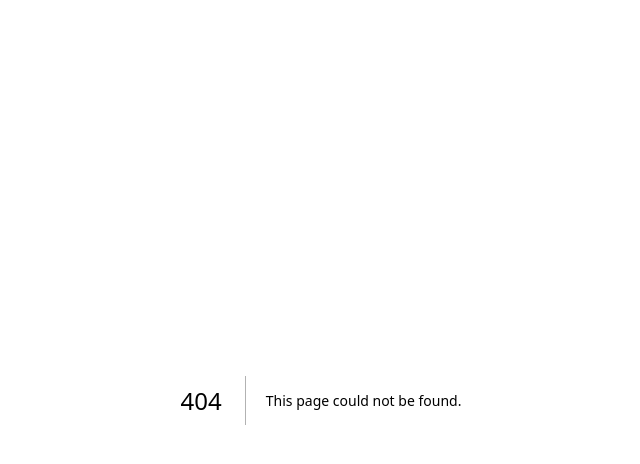
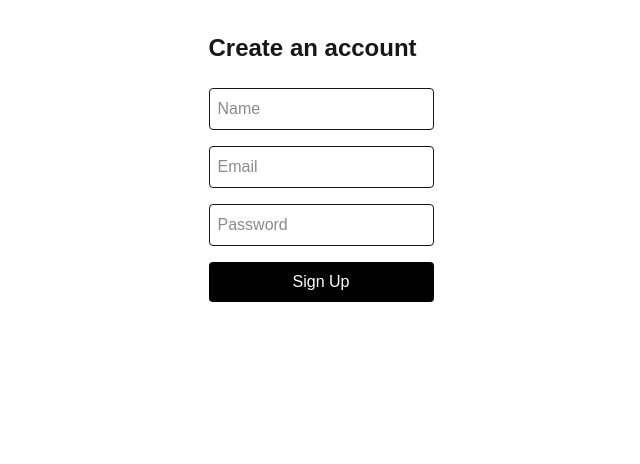
Before and after one commit to sesha-gopalan/ecommerce-app, a Next.js app: page /signup in a window 1280 px wide. Before the commit this address had no page. Shown: the top 464 px of the page, without its empty margins (319-959 px from the left). Built offline with nearby package versions, Linux system fonts and the light colour scheme.

Commit message:
Add authentication (signup, login, NextAuth sessions)

```diff
--- /dev/null
+++ b/app/api/auth/[...nextauth]/route.ts
@@ -0,0 +1,2 @@
+import { handlers } from "@/auth";
+export const { GET, POST } = handlers;
--- /dev/null
+++ b/app/api/signup/route.ts
@@ -0,0 +1,16 @@
+import { NextResponse } from "next/server";
+import bcrypt from "bcryptjs";
+import { prisma } from "@/lib/prisma";
+export async function POST(request: Request) {
+    const { name, email, password } = await request.json();
+    if (!email || !password) {
+        return NextResponse.json( { error: "Email and password are required" }, { status: 400 } );
+    }
+    const existingUser = await prisma.user.findUnique({ where: { email } });
+    if (existingUser) {
+        return NextResponse.json( { error: "An account with this email already exists" }, { status: 400 } );
+    }
+    const hashedPassword = await bcrypt.hash(password, 10);
+    const user = await prisma.user.create({ data: { name, email, password: hashedPassword }, });
+    return NextResponse.json({ id: user.id, email: user.email });
+}
--- a/app/layout.tsx
+++ b/app/layout.tsx
@@ -1,3 +1,5 @@
+import { Providers } from "./providers";
+import { SessionProvider } from "next-auth/react";
 import type { Metadata } from "next";
 import { Geist, Geist_Mono } from "next/font/google";
 import "./globals.css";
@@ -17,13 +19,13 @@ export const metadata: Metadata = {
   description: "Generated by create next app",
 };
 
-export default function RootLayout({ children }: LayoutProps<"/">) {
+export default function RootLayout({children}: LayoutProps<"/">) {
   return (
     <html
       lang="en"
       className={`${geistSans.variable} ${geistMono.variable} h-full antialiased`}
     >
-      <body className="min-h-full flex flex-col">{children}</body>
+      <body className="min-h-full flex flex-col"><Providers>{children}</Providers></body>
     </html>
   );
 }
--- /dev/null
+++ b/app/login/page.tsx
@@ -0,0 +1,30 @@
+"use client";
+import { useState } from "react";
+import { signIn } from "next-auth/react";
+import { useRouter } from "next/navigation";
+export default function LoginPage() {
+    const router = useRouter();
+    const [email, setEmail] = useState("");
+    const [password, setPassword] = useState("");
+    const [error, setError] = useState("");
+    async function handleSubmit(e: React.FormEvent) {
+        e.preventDefault(); setError("");
+        const res = await signIn("credentials", { email, password, redirect: false, });
+        if (res?.error) {
+            setError("Invalid email or password");
+            return;
+        }
+        router.push("/");
+        router.refresh();
+    }
+    return (
+        <main className="p-8 max-w-md mx-auto">
+        <h1 className="text-2xl font-bold mb-6">Log in</h1>
+        <form onSubmit={handleSubmit} className="flex flex-col gap-4">
+            <input type="email" placeholder="Email" value={email} onChange={(e) => setEmail(e.target.value)} className="border rounded p-2" required />
+            <input type="password" placeholder="Password" value={password} onChange={(e) => setPassword(e.target.value)} className="border rounded p-2" required /> {error && <p className="text-red-500 text-sm">{error}</p>}
+            <button type="submit" className="bg-black text-white rounded p-2 hover:bg-gray-800" > Log In </button>
+        </form>
+        </main>
+    );
+}
--- /dev/null
+++ b/app/providers.tsx
@@ -0,0 +1,5 @@
+"use client";
+import { SessionProvider } from "next-auth/react";
+export function Providers({ children }: { children: React.ReactNode }) {
+    return <SessionProvider>{children}</SessionProvider>;
+}
--- /dev/null
+++ b/app/signup/page.tsx
@@ -0,0 +1,31 @@
+"use client";
+import { useState } from "react";
+import { useRouter } from "next/navigation";
+export default function SignupPage() {
+    const router = useRouter();
+    const [name, setName] = useState("");
+    const [email, setEmail] = useState("");
+    const [password, setPassword] = useState("");
+    const [error, setError] = useState("");
+    async function handleSubmit(e: React.FormEvent) {
+        e.preventDefault(); setError("");
+        const res = await fetch("/api/signup", { method: "POST", headers: { "Content-Type": "application/json" }, body: JSON.stringify({ name, email, password }), });
+        if (!res.ok) {
+            const data = await res.json();
+            setError(data.error || "Something went wrong");
+            return;
+        }
+        router.push("/login");
+    }
+    return (
+    <main className="p-8 max-w-md mx-auto">
+    <h1 className="text-2xl font-bold mb-6">Create an account</h1>
+    <form onSubmit={handleSubmit} className="flex flex-col gap-4">
+        <input type="text" placeholder="Name" value={name} onChange={(e) => setName(e.target.value)} className="border rounded p-2" />
+        <input type="email" placeholder="Email" value={email} onChange={(e) => setEmail(e.target.value)} className="border rounded p-2" required />
+        <input type="password" placeholder="Password" value={password} onChange={(e) => setPassword(e.target.value)} className="border rounded p-2" required /> {error && <p className="text-red-500 text-sm">{error}</p>}
+        <button type="submit" className="bg-black text-white rounded p-2 hover:bg-gray-800" > Sign Up </button>
+        </form>
+        </main>
+    );
+}
--- /dev/null
+++ b/auth.ts
@@ -0,0 +1,13 @@
+import NextAuth from "next-auth";
+import Credentials from "next-auth/providers/credentials";
+import bcrypt from "bcryptjs";
+import { prisma } from "@/lib/prisma";
+export const { handlers, signIn, signOut, auth } = NextAuth({ providers: [ Credentials({ credentials: { email: {}, password: {}, }, authorize: async (credentials) => {
+    const email = credentials.email as string;
+    const password = credentials.password as string;
+    const user = await prisma.user.findUnique({ where: { email } });
+    if (!user) return null;
+    const isValid = await bcrypt.compare(password, user.password);
+    if (!isValid) return null;
+    return { id: user.id, email: user.email, name: user.name };
+}, }), ], pages: { signIn: "/login", }, session: { strategy: "jwt", }, });
--- a/package.json
+++ b/package.json
@@ -10,7 +10,10 @@
   "dependencies": {
     "@prisma/adapter-pg": "^7.9.1",
     "@prisma/client": "^7.9.1",
+    "@types/bcryptjs": "^2.4.6",
+    "bcryptjs": "^3.0.3",
     "next": "16.3.1",
+    "next-auth": "^5.0.0-beta.32",
     "pg": "^8.23.0",
     "react": "19.2.8",
     "react-dom": "19.2.8"
```
Also changed, not shown: 1 other file (tests, documents, lock files or other folders).
